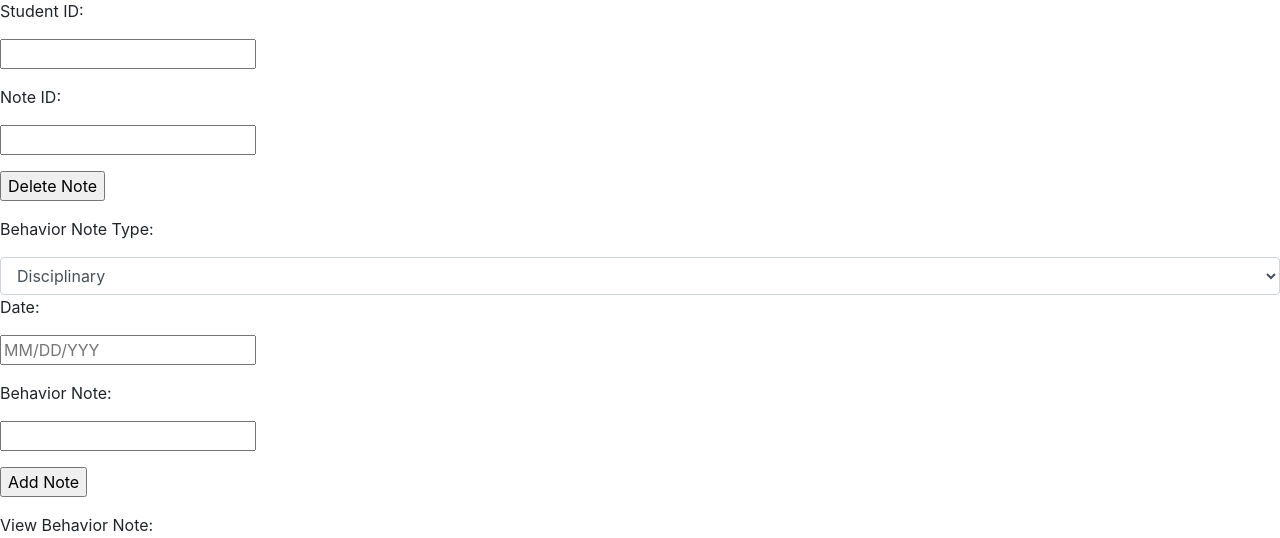
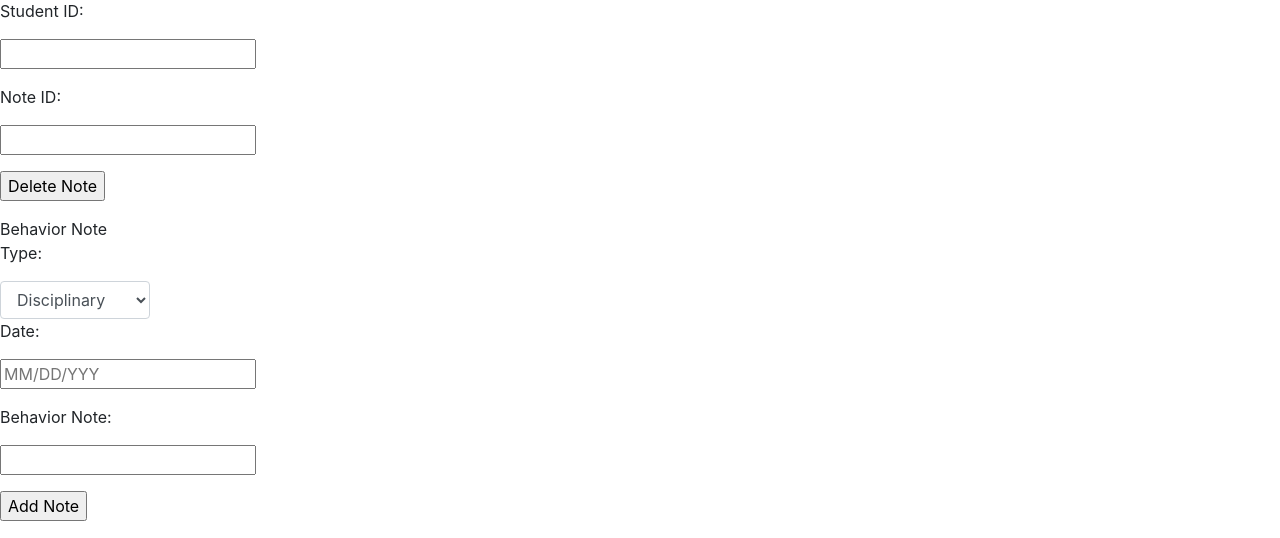
Before and after one commit to altaiiiir/Student-Roster-Website, a Flask app: page /modifyStudentNotes in a window 1280 px wide. Shown: the part 131-669 px from the top of the page. Run offline with Flask 2, Linux system fonts and the light colour scheme; data that the repository does not hold is empty; some libraries are stand-ins or nearby versions.

Commit message:
UI Changes

```diff
--- a/templates/addClass.html
+++ b/templates/addClass.html
@@ -53,8 +53,7 @@ Add Class
 
                                 <p><input type="number" name = "yr" class="form-control" size="15" placeholder="Year" min="0" step="1" minLength="4" maxlength="4"/></p>
 
-
-                                    <button style="position:relative;" type="submit" name="add" class="btn btn-dark">Add</button>
+                                <button style="position:relative;" type="submit" name="add" class="btn btn-dark">Add</button>
 
                             </div>
                         </form>
--- a/templates/index.html
+++ b/templates/index.html
@@ -50,7 +50,7 @@
       <div class="row">
         <div class="col-sm-4">
 
-          <h4>Deez K'nuts Grant</h4>
+          <h4>Dee'ze Knuts Grant</h4>
           <p>Awarded to a the best select 5 universities annualy..</p>
         </div>
         <div class="col-sm-4">
--- a/templates/modifyStudentNotes.html
+++ b/templates/modifyStudentNotes.html
@@ -19,6 +19,10 @@
     {
         padding:0 20px 0 20px;
     }
+
+    #con {
+        max-width: 150px;
+    }
     </style>
 
 <form action="#" method="post">
@@ -29,11 +33,13 @@
     <p> <input type="text" name="NoteID" /></p>
     <p><input type="submit" name="delete" value="Delete Note" /></p>
 
-    <p> Behavior Note Type: </p>
-    <select class="form-control" id="noteType" name="noteType">
-         <option value="A">Accessibility </option>
-         <option value="D"selected>Disciplinary</option>
-    </select>
+    <div id="con">
+        <p> Behavior Note Type: </p>
+        <select class="form-control" id="noteType" name="noteType">
+            <option value="A">Accessibility </option>
+            <option value="D"selected>Disciplinary</option>
+        </select>
+    </div>
 
     <p> Date: </p>
     <p> <input type="text" placeholder="MM/DD/YYY" name="date" /></p>
```
Also changed, not shown: templates/addCourse.html (line endings or trailing spaces).
